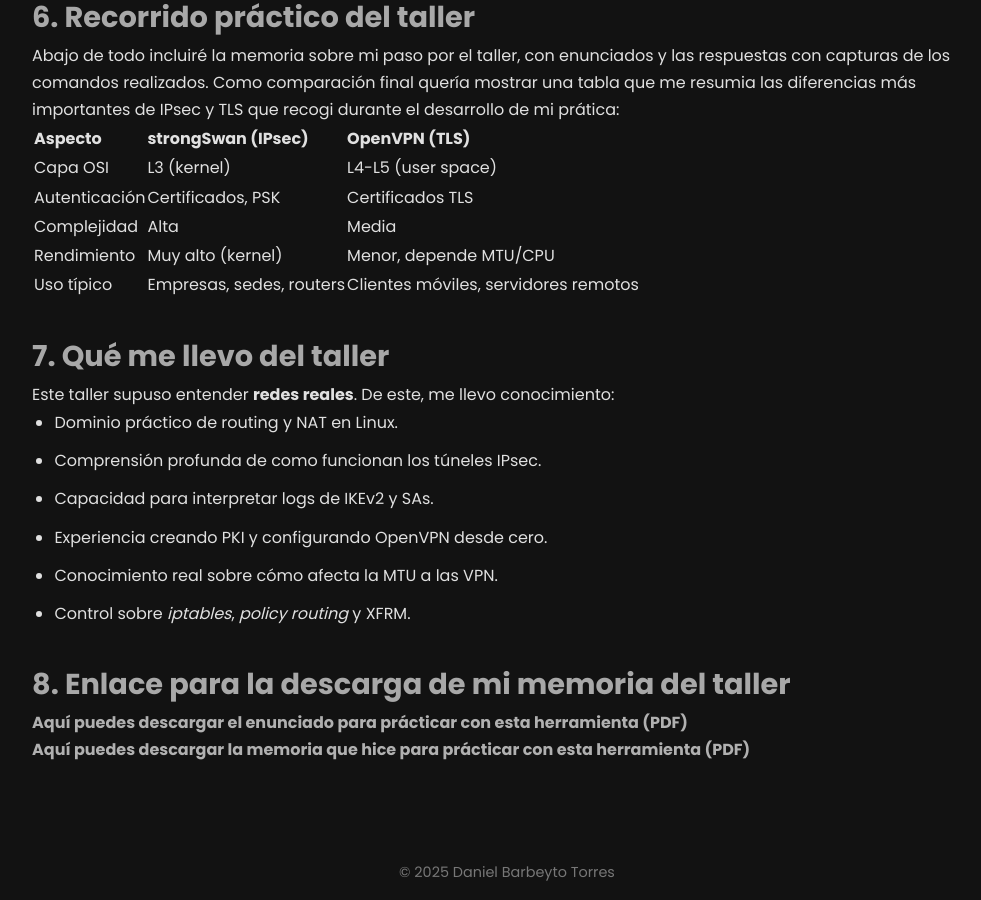
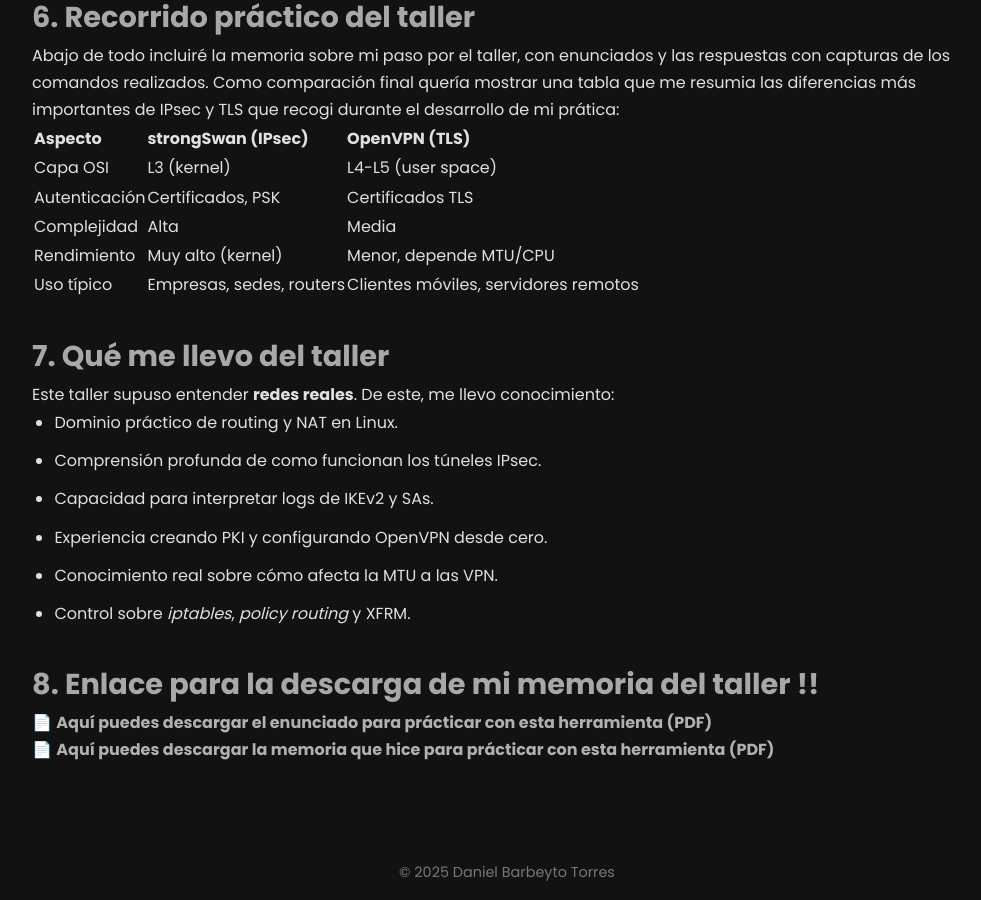
Before and after one commit to danielbarbeytotorres/danielbarbeytotorres.github.io, a Jekyll site: the page built from _posts/2025-11-26-StrongSwan_OpenVPN.md, in a window 1280 px wide and 900 px high, scrolled down 3268 px. Shown: the whole window, without its empty margins (133-1114 px from the left). Built offline with Jekyll 4.4.1, drawn with Linux system fonts in a browser that asks for light colours.

```diff
--- a/_posts/2025-11-26-StrongSwan_OpenVPN.md
+++ b/_posts/2025-11-26-StrongSwan_OpenVPN.md
@@ -75,8 +75,8 @@ Este taller supuso entender **redes reales**. De este, me llevo conocimiento:
 - Conocimiento real sobre cómo afecta la MTU a las VPN.
 - Control sobre *iptables*, *policy routing* y XFRM.
 
-## 8. Enlace para la descarga de mi memoria del taller
+## 8. Enlace para la descarga de mi memoria del taller !!
 
-**[Aquí puedes descargar el enunciado para prácticar con esta herramienta (PDF)](/archivos_posts/Taller_strongSwan_enu.pdf)**
+📄 **[Aquí puedes descargar el enunciado para prácticar con esta herramienta (PDF)](/archivos_posts/Taller_strongSwan_enu.pdf)**
 
-**[Aquí puedes descargar la memoria que hice para prácticar con esta herramienta (PDF)](/archivos_posts/Taller_strongSwan_mem.pdf)**
+📄 **[Aquí puedes descargar la memoria que hice para prácticar con esta herramienta (PDF)](/archivos_posts/Taller_strongSwan_mem.pdf)**
```
Also changed, not shown: _posts/2025-11-25-Active_Directory_CCN-STIC.md (+1 -1 lines), _posts/2025-11-27-OpenVAS-Report-Splitter.md (added, +28 -0 lines), img/openvas_1.png (added), img/openvas_2.png (added).
